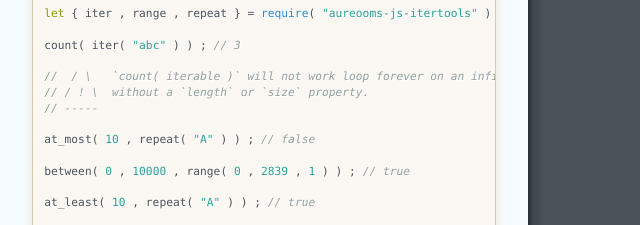
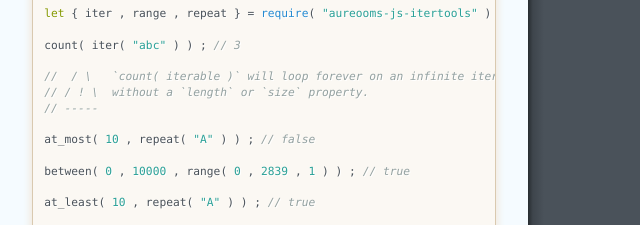
Before and after one commit to iterable-iterator/cardinality, a plain HTML site: page index.html in a window 1280 px wide. Shown: the part 5281-5506 px from the top of the page, 0-640 px from the left. Drawn offline with Linux system fonts and the light colour scheme.

Commit message:
undefined

```diff
--- a/index.html
+++ b/index.html
@@ -65,7 +65,7 @@ count( <span class="hljs-string">"abc"</span> ) ; <span class="hljs-comment">//
 
 count( iter( <span class="hljs-string">"abc"</span> ) ) ; <span class="hljs-comment">// 3</span>
 
-<span class="hljs-comment">//  / \   `count( iterable )` will not work loop forever on an infinite</span>
+<span class="hljs-comment">//  / \   `count( iterable )` will loop forever on an infinite iterable</span>
 <span class="hljs-comment">// / ! \  without a `length` or `size` property.</span>
 <span class="hljs-comment">// -----</span>
 
```
